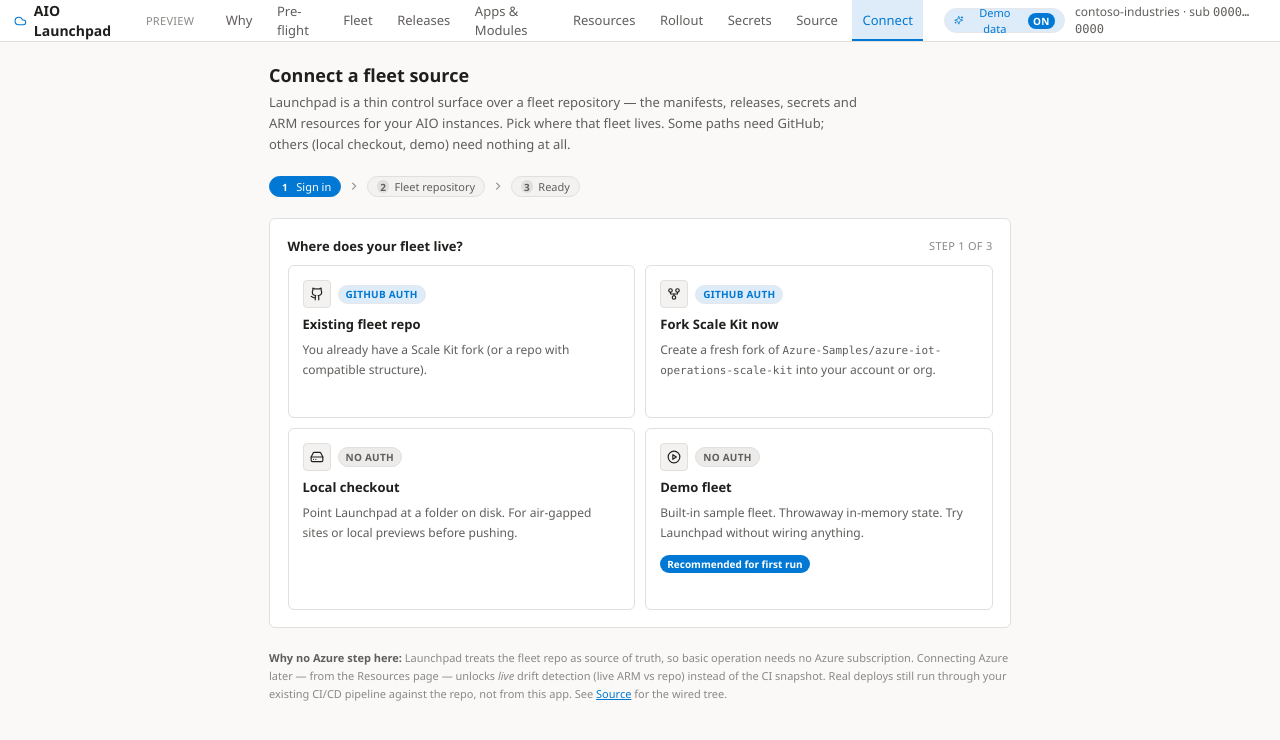
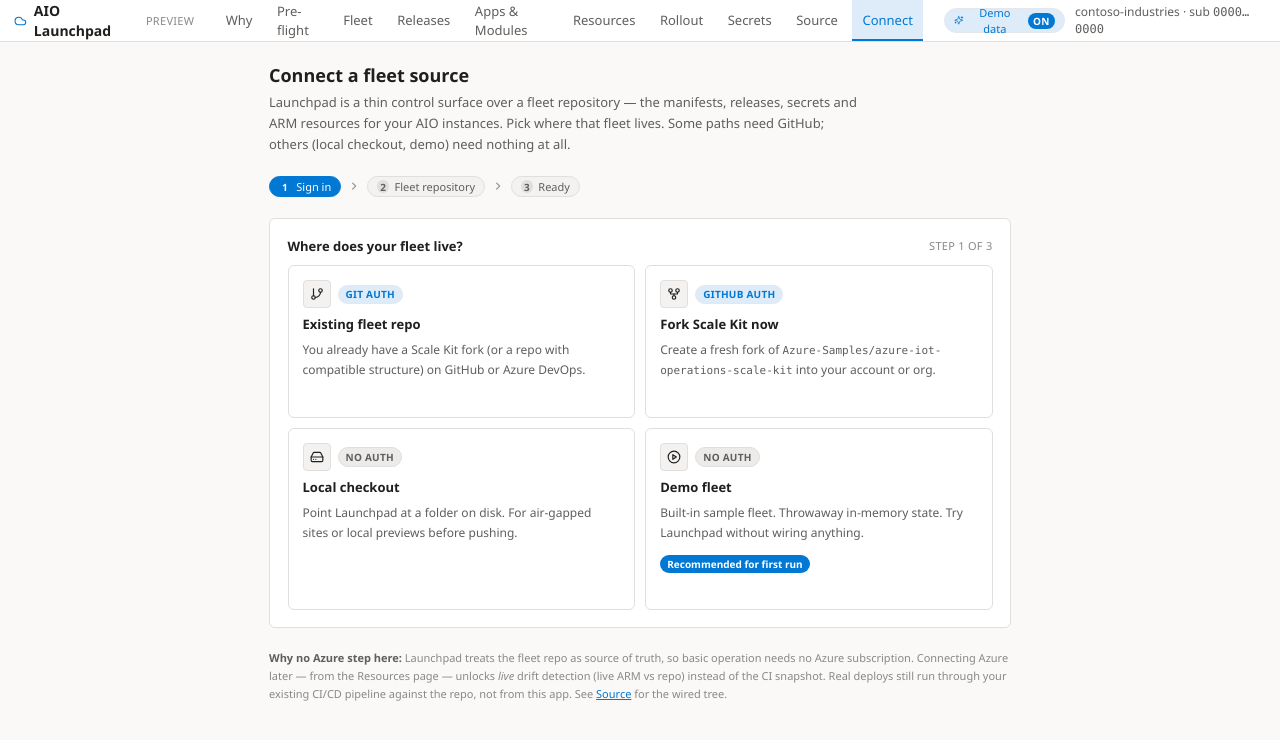
Before and after one commit to shkalavala/aio-launchpad, a Next.js app: page /connect in a window 1280 px wide. Shown: the top 740 px of the page. Built offline with nearby package versions, Linux system fonts and the light colour scheme.

Commit message:
/connect: source cards no longer hardcode 'GitHub auth'
- 'Existing fleet repo' card: GitBranch icon + 'Git auth' tag (provider-neutral; user picks GitHub or Azure DevOps at the next step)

- 'Fork Scale Kit now' card keeps 'GitHub auth' since the Scale Kit upstream lives on github.com

```diff
--- a/app/connect/page.tsx
+++ b/app/connect/page.tsx
@@ -298,10 +298,10 @@
         </div>
         <div className="grid grid-cols-1 gap-3 md:grid-cols-2">
           <SourceCard
-            icon={<Github className="h-4 w-4" />}
+            icon={<GitBranch className="h-4 w-4" />}
             title="Existing fleet repo"
-            body="You already have a Scale Kit fork (or a repo with compatible structure)."
-            authTag="GitHub auth"
+            body="You already have a Scale Kit fork (or a repo with compatible structure) on GitHub or Azure DevOps."
+            authTag="Git auth"
             authTone="accent"
             onClick={() => onPickSource("existing-fork")}
           />
```
